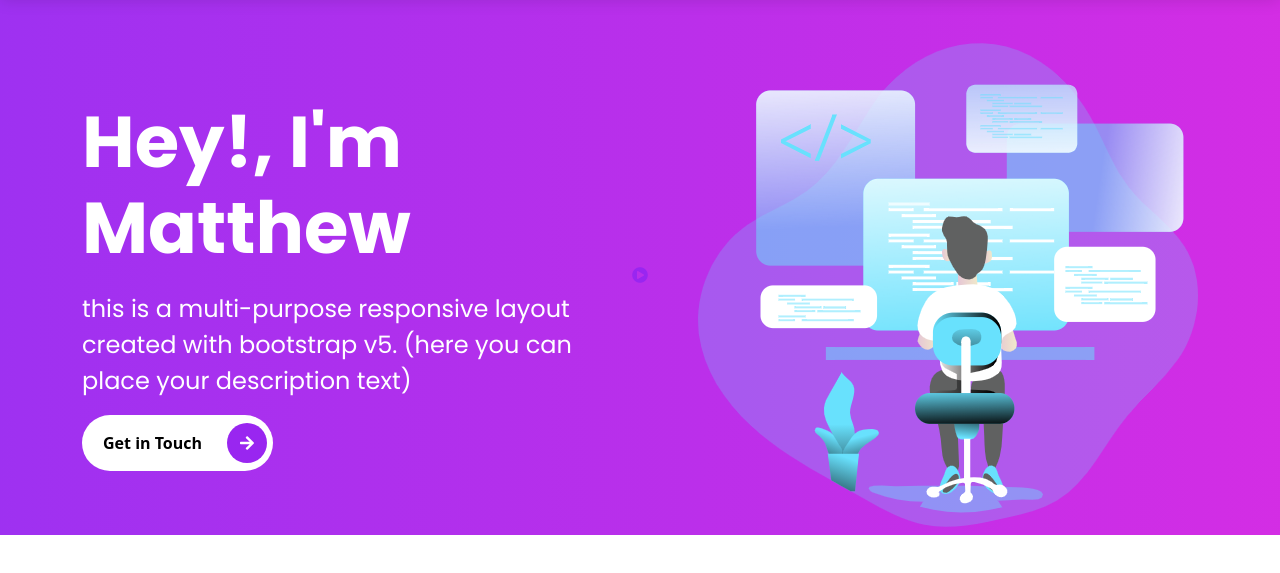
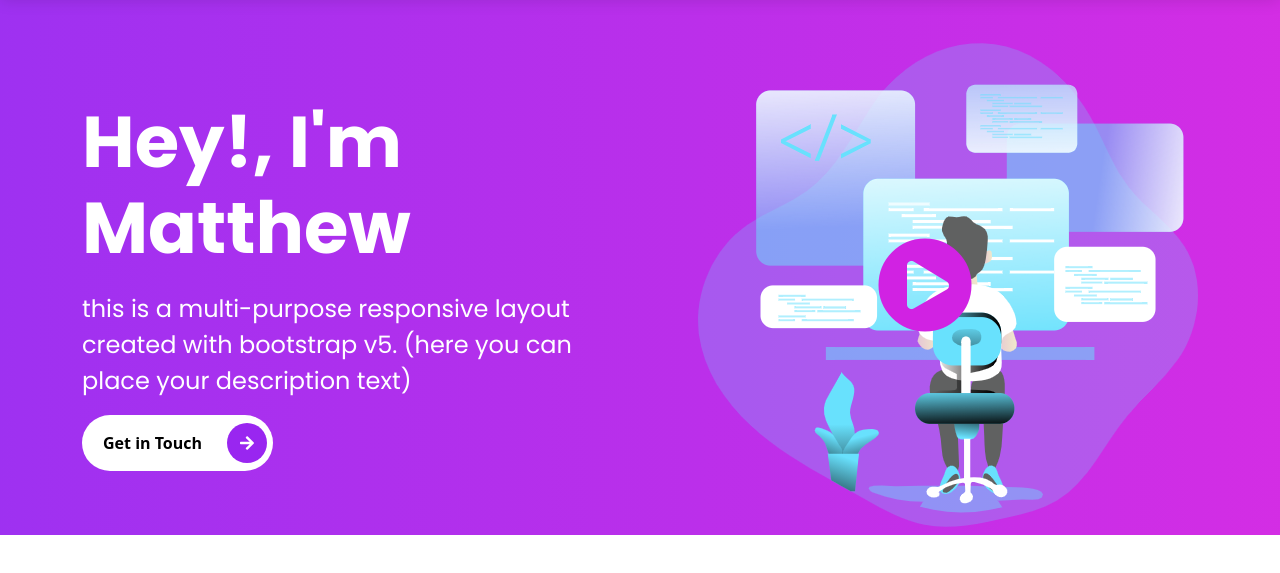
Before and after one commit to Mstarr85/Bootstrap5-Sass-Portfolio, a website: page index.html in a window 1280 px wide. Shown: the part 125-698 px from the top of the page. Drawn offline with Linux system fonts and the light colour scheme.

Commit message:
styled and positioned play button

```diff
--- a/index.html
+++ b/index.html
@@ -74,7 +74,7 @@
             <div class="col-md-6 intros text-end">
               <div class="video-box">
               <img src="images/arts/Coding _Monochromatic.png" alt="video illustration" class="img-fluid">
-              <a href="#" class="glightbox position-absolute top-50 start-50 translate-middle">
+              <a href="#" class="position-absolute top-50 start-50 translate-middle">
                 <span>
                   <i class="fas fa-play-circle"></i>
                 </span>
--- a/scss/components/_mixins.scss
+++ b/scss/components/_mixins.scss
@@ -4,3 +4,11 @@
 @mixin gradient {
     background: linear-gradient(to right, rgba($primary, 0.95), rgba($secondary, 0.95));
 }
+
+// ABSOLUTE CENTER
+@mixin absoluteCenter {
+    position: absolute;
+    top: 50%;
+    left: 50%;
+    transform: translate(-50%, -50%);
+}
--- a/scss/sections/_intro-section.scss
+++ b/scss/sections/_intro-section.scss
@@ -8,3 +8,23 @@
     height: 100%;
 
 }
+
+.intros {
+
+
+    .video-box {
+        position: relative;
+
+        a {
+            // @include absoluteCenter;
+
+            span {
+
+                i {
+                    font-size: 6rem;
+                    color: $secondary;
+                }
+            }
+        }
+    }
+}
```
Also changed, not shown: assets/css/style.css, 1 other file.
